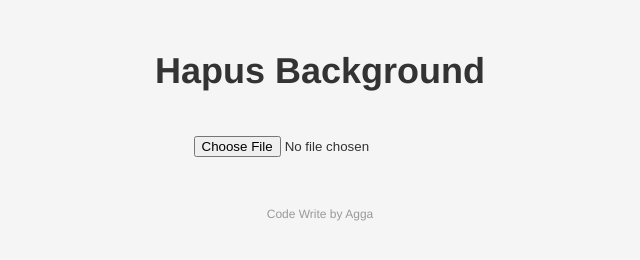
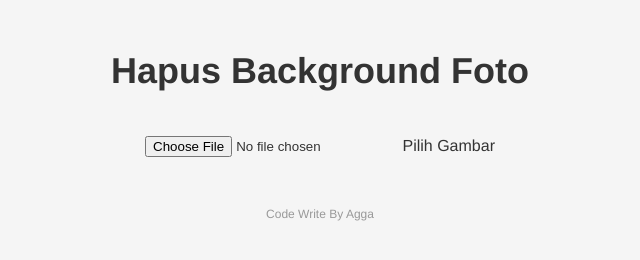
Before and after one commit to agga-id/hapus-background, a plain HTML site: page index.html in a window 1280 px wide. Shown: the whole page, without its empty margins (320-960 px from the left). Drawn offline with Linux system fonts and the light colour scheme.

Commit message:
Update index.html

```diff
--- a/index.html
+++ b/index.html
@@ -1,23 +1,23 @@
 <!DOCTYPE html>
 <html>
 <head>
-
 <meta name="viewport" content="width=device-width, initial-scale=1, maximum-scale=1, user-scalable=no">
   <title>Hapus BG</title>
   <link rel="stylesheet" type="text/css" href="style.css">
   <link rel="icon" href="favicon.ico">
 </head>
 <body>
-  <center>
-  <h1>Hapus Background</h1>
-  <input type="file" id="imageUpload" accept="image/*">
+  <h1>Hapus Background Foto</h1>
+  <div class="file-input">
+    <input type="file" id="imageUpload" accept="image/*">
+    <label for="imageUpload">Pilih Gambar</label>
+  </div>
   <div id="result"></div>
   <div id="notification"></div>
   <button id="resetButton" style="display: none;">Reset</button>
 
-  <p class="footer">Code Write by Agga</p>
+  <p class="footer">Code Write By Agga</p>
 
   <script src="script.js"></script>
-    </center>
 </body>
 </html>
```
